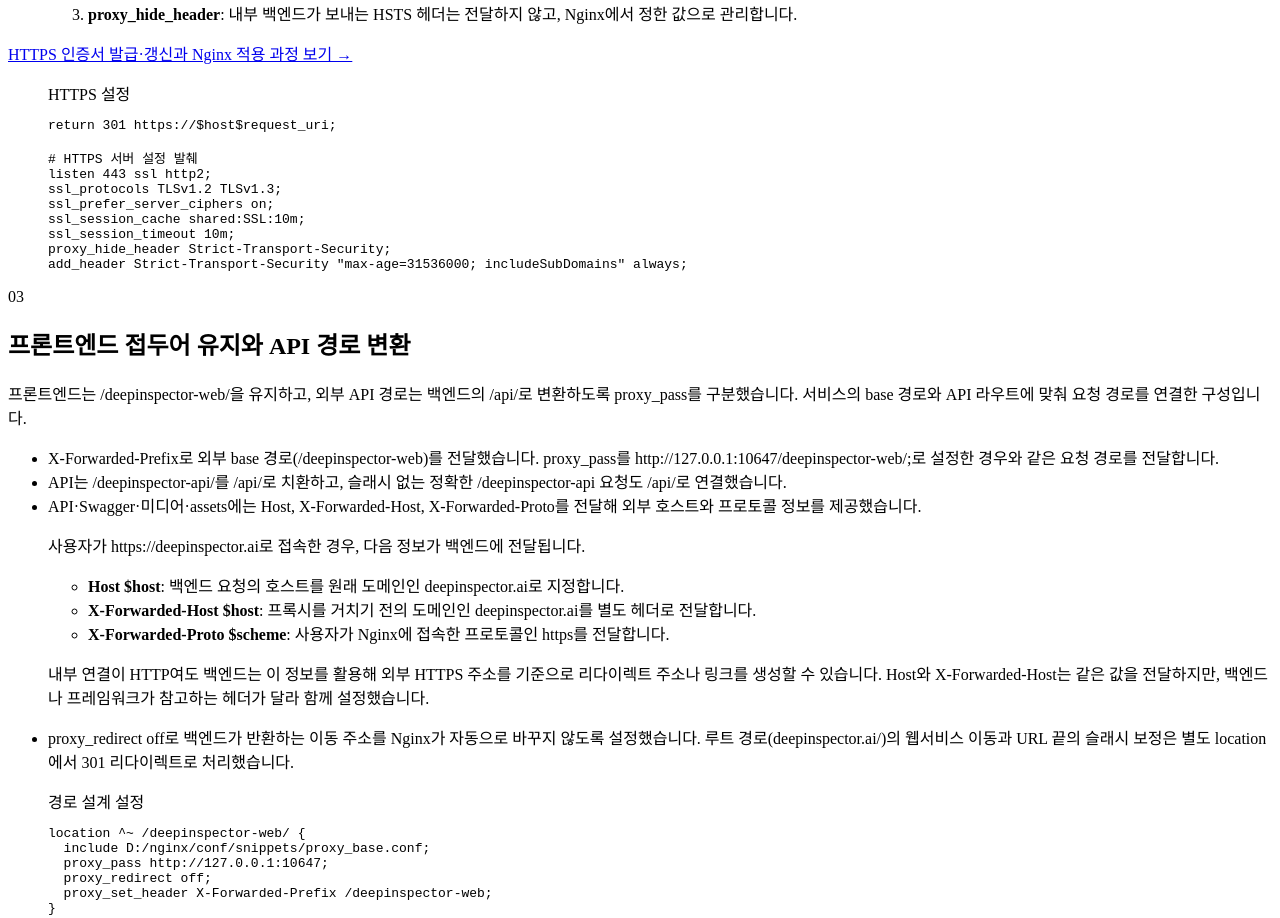
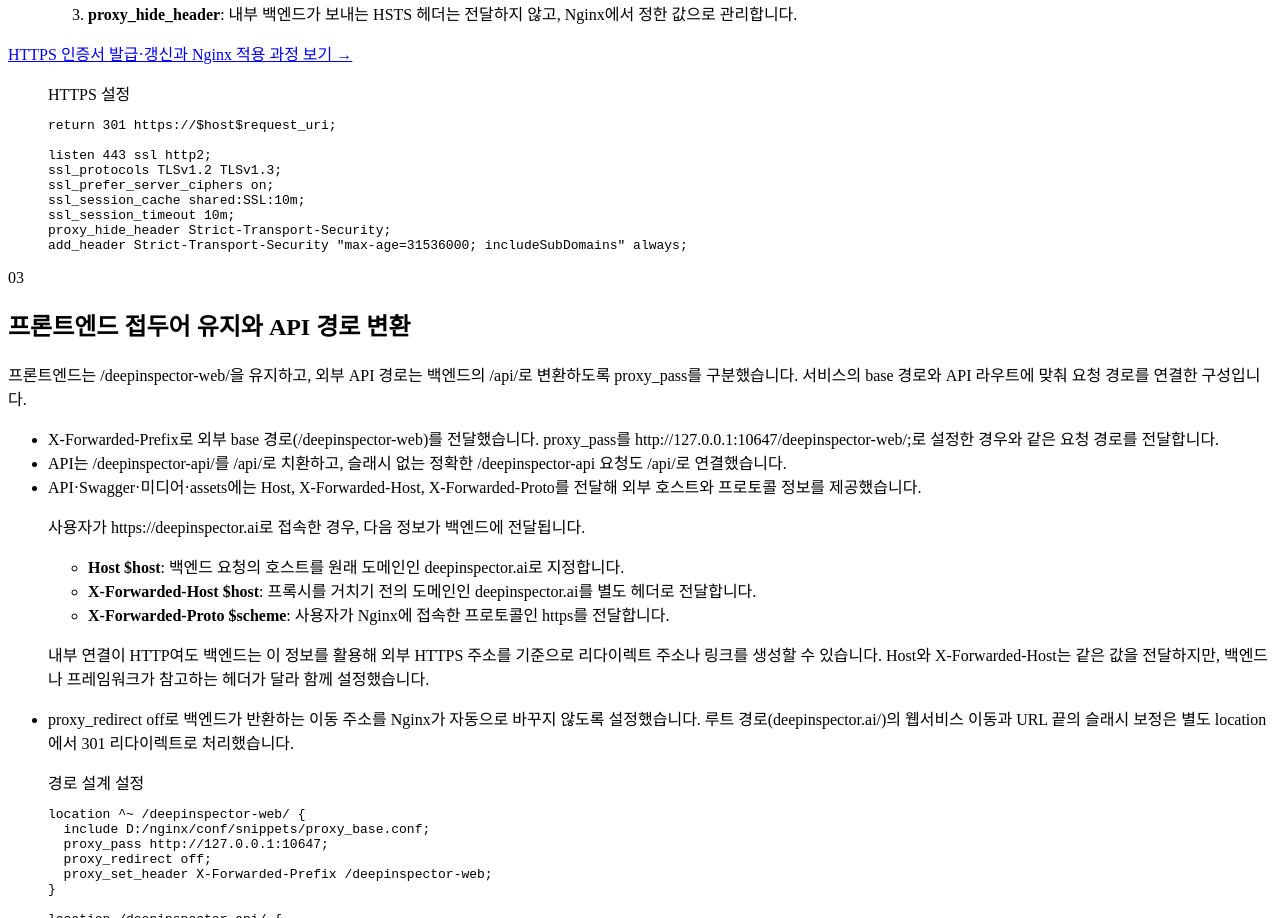
Before and after one commit to yujaemindev/devlog, a Nuxt app: page /experience/api-gateway in a window 1280 px wide. Shown: the part 1448-2366 px from the top of the page. Built offline with nearby package versions, Linux system fonts and the light colour scheme.

Commit message:
DEVLOG-14 docs: API Gateway 설정 예제의 불필요한 주석 제거

```diff
--- a/app/data/api-gateway.js
+++ b/app/data/api-gateway.js
@@ -67,7 +67,6 @@ location / { return 404; }`,
     ],
     code: `return 301 https://$host$request_uri;
 
-# HTTPS 서버 설정 발췌
 listen 443 ssl http2;
 ssl_protocols TLSv1.2 TLSv1.3;
 ssl_prefer_server_ciphers on;
```
